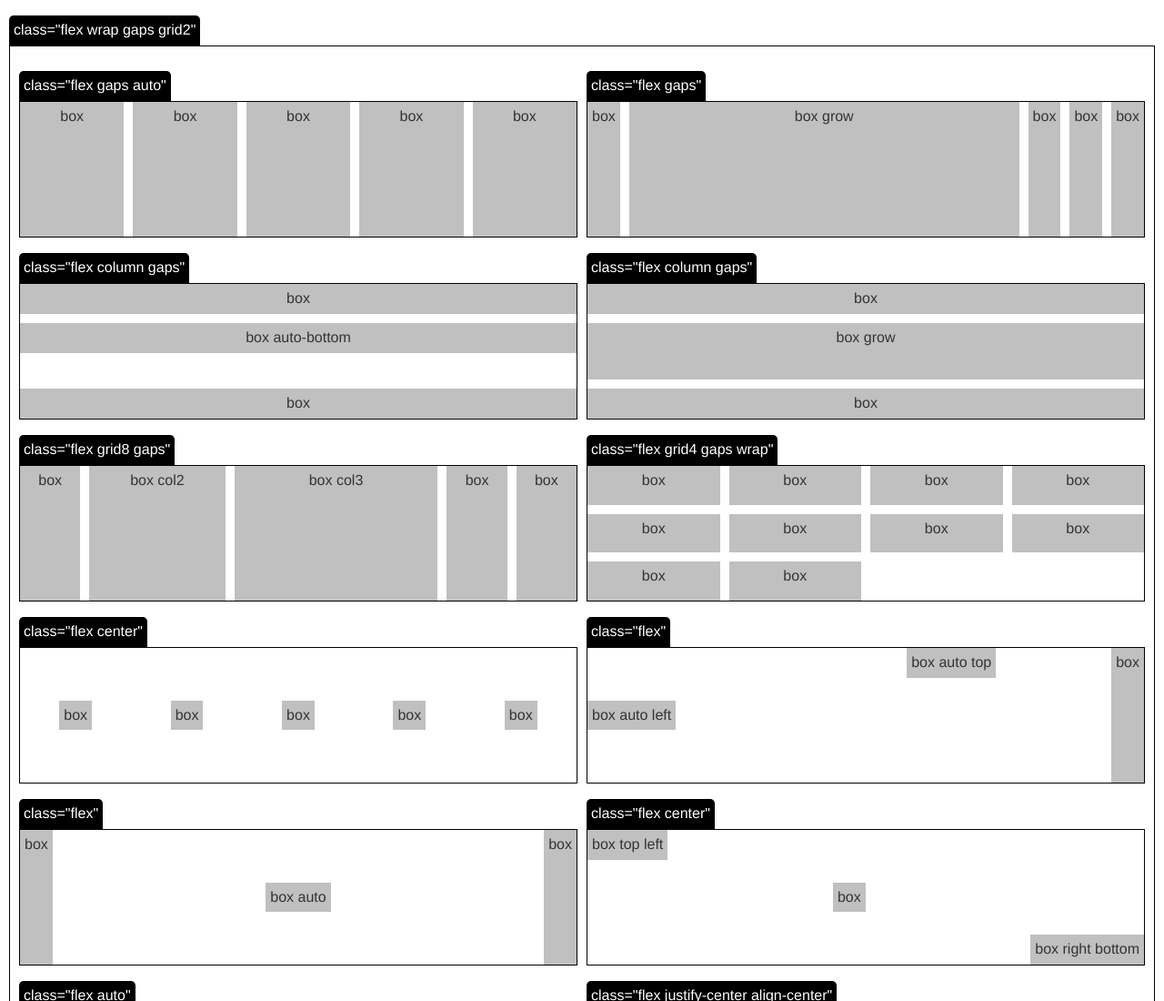
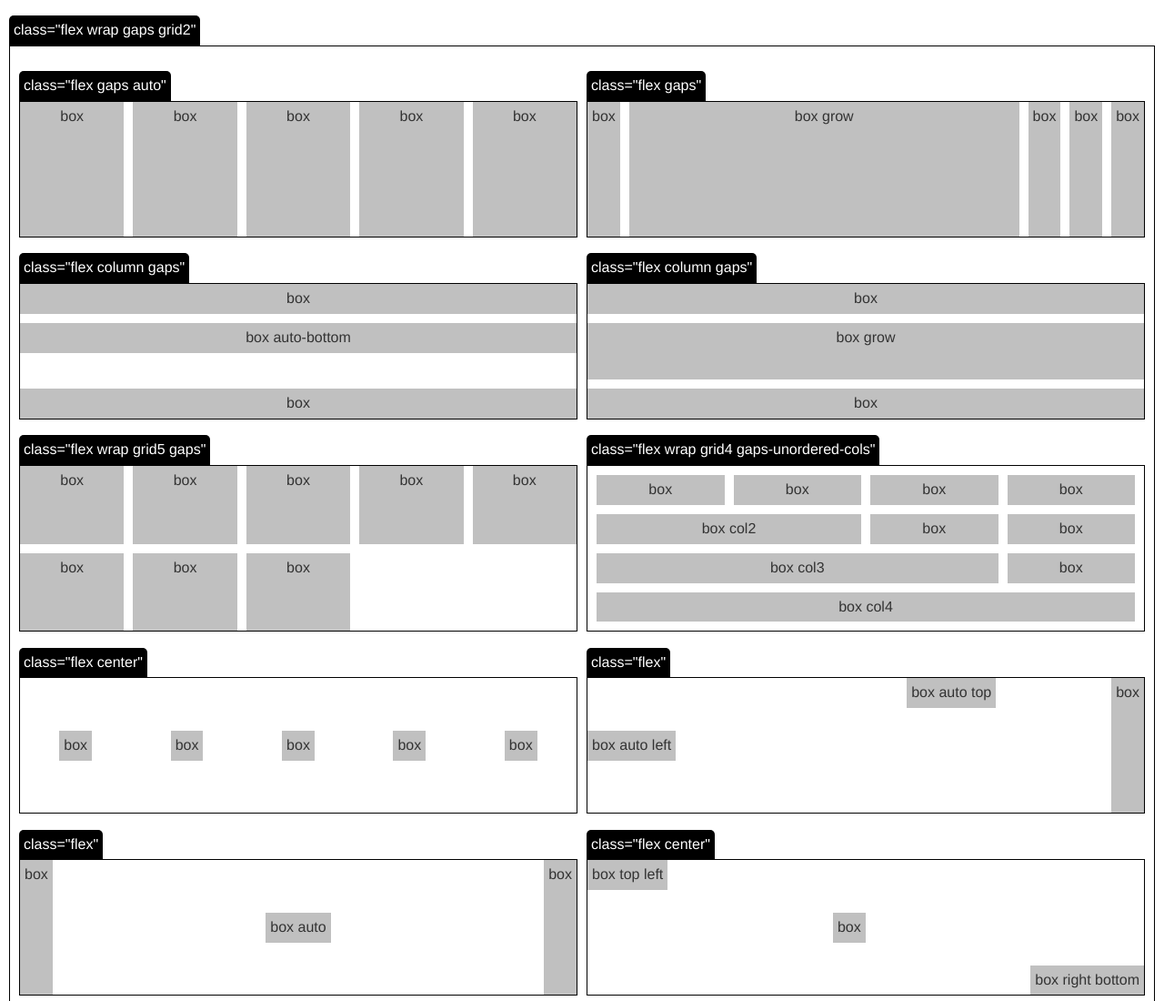
Before and after one commit to ixrock/flexbox, a website: page docs/examples/flexbox-playground.html in a window 1280 px wide. Shown: the top 1100 px of the page at 91% size. Drawn offline with nearby package versions, Linux system fonts and the light colour scheme.

Commit message:
v.1.2.4 grid fixes, added .gaps-unordered-cols modifier

```diff
--- a/docs/examples/flexbox-playground.html
+++ b/docs/examples/flexbox-playground.html
@@ -29,7 +29,8 @@
       border-top-right-radius: 5px;
     }
 
-    .box {
+    .flex:not(.gaps-unordered-cols) > .box,
+    .gaps-unordered-cols > .box:after {
       background: silver;
       text-align: center;
       padding: 5px;
@@ -71,15 +72,7 @@
     <div class="box"></div>
   </div>
 
-  <div class="flex grid8 gaps">
-    <div class="box"></div>
-    <div class="box col2"></div>
-    <div class="box col3"></div>
-    <div class="box"></div>
-    <div class="box"></div>
-  </div>
-
-  <div class="flex grid4 gaps wrap">
+  <div class="flex wrap grid5 gaps">
     <div class="box"></div>
     <div class="box"></div>
     <div class="box"></div>
@@ -88,8 +81,19 @@
     <div class="box"></div>
     <div class="box"></div>
     <div class="box"></div>
+  </div>
+
+  <div class="flex wrap grid4 gaps-unordered-cols">
     <div class="box"></div>
     <div class="box"></div>
+    <div class="box"></div>
+    <div class="box"></div>
+    <div class="box col2"></div>
+    <div class="box"></div>
+    <div class="box"></div>
+    <div class="box col3"></div>
+    <div class="box"></div>
+    <div class="box col4"></div>
   </div>
 
   <div class="flex center">
--- a/package.json
+++ b/package.json
@@ -1,6 +1,6 @@
 {
   "name": "flex.box",
-  "version": "1.2.3",
+  "version": "1.2.4",
   "description": "CSS library for easier work with flex boxes",
   "main": "src/flexbox.scss",
   "author": "ixrock",
--- a/src/flexbox.scss
+++ b/src/flexbox.scss
@@ -76,24 +76,25 @@ $flexbox-gap-size: 1rem !default;
     }
   }
 
-  $grid: 1;
+  // grid pre-calculations
   $grids: ();
   $columns: ();
+  $grid: 2;
 
   @while $grid <= $flexbox-grids {
-    $col: 1;
-    $grid-selector: unquote('.grid#{$grid}');
+    $col: 2;
     $grid-size: 1 / $grid * 100%;
+    $grid-selector: selector_append(&, ".grid#{$grid}");
     $grids: map_merge($grids, ($grid: ($grid-selector $grid-size)));
 
     @while $col <= $grid {
       $size: #{$col / $grid * 100 + '%'};
-      $selector: unquote("#{$grid-selector} > .col#{$col}");
+      $col-selector: unquote("#{$grid-selector} > .col#{$col}");
 
       @if(map_has_key($columns, $size)) {
-        $columns: map_merge($columns, ($size: append(map_get($columns, $size), $selector, 'comma')));
+        $columns: map_merge($columns, ($size: append(map_get($columns, $size), $col-selector, 'comma')));
       } @else  {
-        $columns: map_merge($columns, ($size: $selector))
+        $columns: map_merge($columns, ($size: $col-selector));
       }
       $col: $col + 1;
     }
@@ -111,16 +112,28 @@ $flexbox-gap-size: 1rem !default;
         margin-bottom: $flexbox-gap-size;
       }
     }
+    &-unordered-cols {
+      padding-left: $flexbox-gap-size;
+      padding-top: $flexbox-gap-size;
+      > .box {
+        padding-right: $flexbox-gap-size;
+        padding-bottom: $flexbox-gap-size;
+        > :first-child, &:after, &:before {
+          display: block;
+          width: 100%;
+          height: 100%;
+        }
+      }
+    }
   }
 
   // generate grids
-  $grid-gap-size: $flexbox-gap-size / 2;
   @each $grid, $grid-params in $grids {
     $selector: nth($grid-params, 1);
     $size: nth($grid-params, 2);
     $flex-basis-offset: ($grid - 1) / $grid * $flexbox-gap-size;
 
-    &#{$selector} {
+    @at-root #{$selector} {
       > * {
         flex-basis: $size;
       }
@@ -130,10 +143,10 @@ $flexbox-gap-size: 1rem !default;
             flex-basis: calc(#{$size} - #{$flex-basis-offset});
           }
           :not(:first-of-type) {
-            margin-left: $grid-gap-size;
+            margin-left: $flexbox-gap-size / 2;
           }
           :not(:last-of-type) {
-            margin-right: $grid-gap-size;
+            margin-right: $flexbox-gap-size / 2;
           }
         }
         &.wrap {
@@ -164,7 +177,7 @@ $flexbox-gap-size: 1rem !default;
 
   // generate columns
   @each $size, $selector in $columns {
-    &#{$selector} {
+    @at-root #{$selector} {
       flex-basis: $size;
     }
   }
```
Also changed, not shown: docs/index.html (+4 -3 lines), README.md, src/flexbox.min.css.
